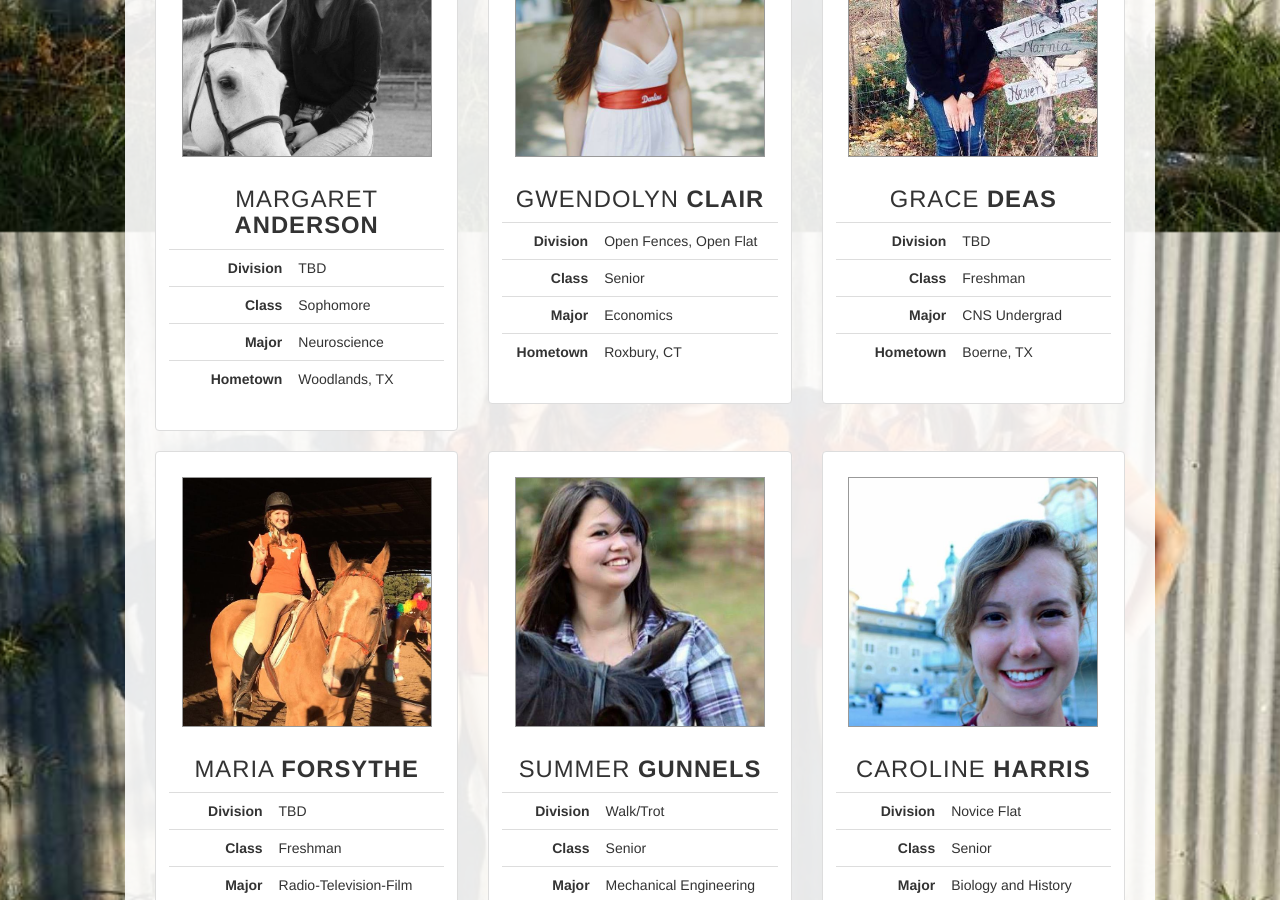
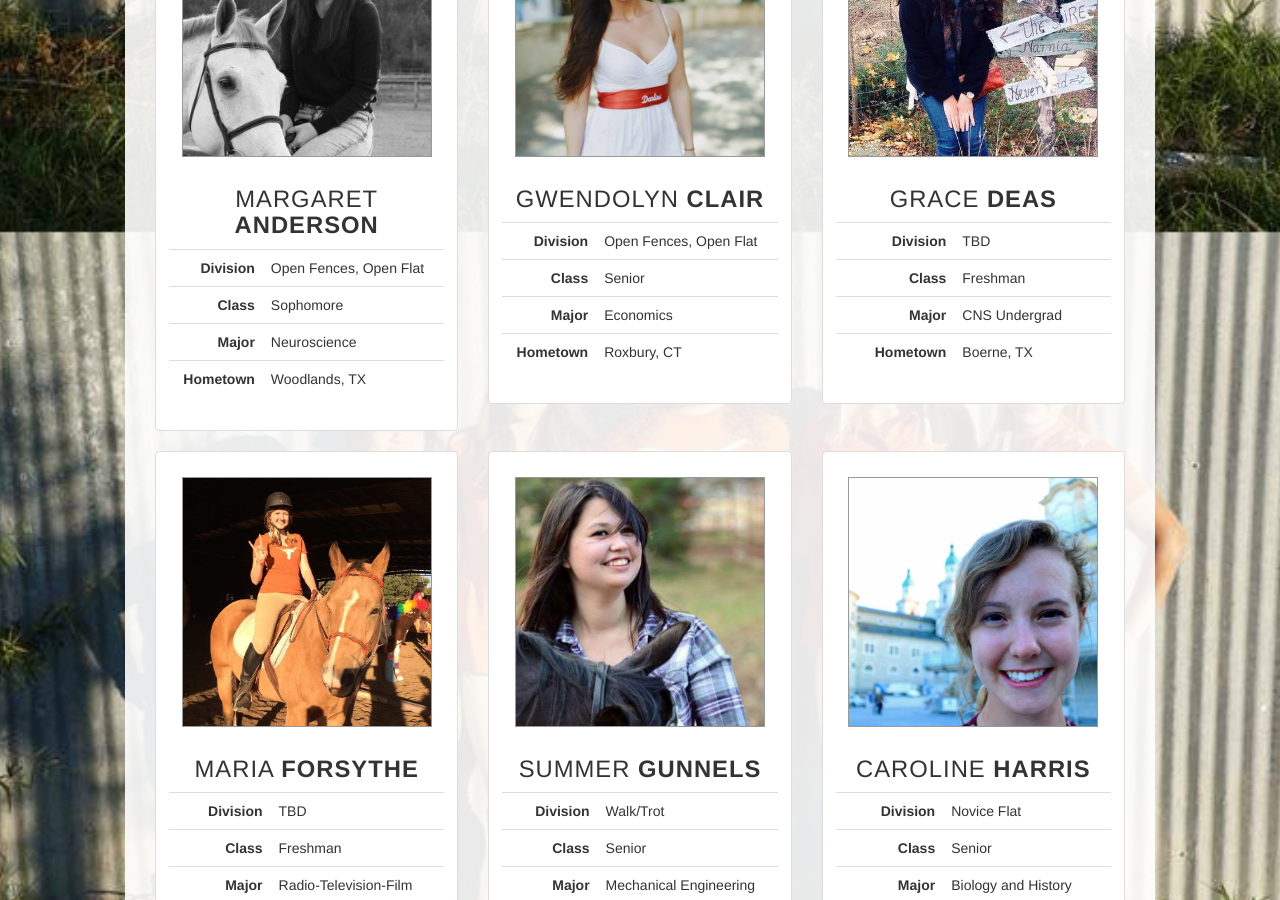
Before and after one commit to txequestrian/txequestrian.github.io, a Jekyll site: the page built from ourteam.html, in a window 1280 px wide and 900 px high, scrolled down 668 px. Built offline with Jekyll 4.4.1, drawn with Linux system fonts in a browser that asks for light colours.

Commit message:
updated margaret's division

```diff
--- a/ourteam.html
+++ b/ourteam.html
@@ -20,7 +20,7 @@ layout: default
                 <table class="table">
                   <tr>
                     <td class="text-right"><strong>Division</strong></td>
-                    <td>TBD</td>
+                    <td>Open Fences, Open Flat</td>
                   </tr>
                   <tr>
                     <td class="text-right"><strong>Class</strong></td>
```
Also changed, not shown: 1 other file.
